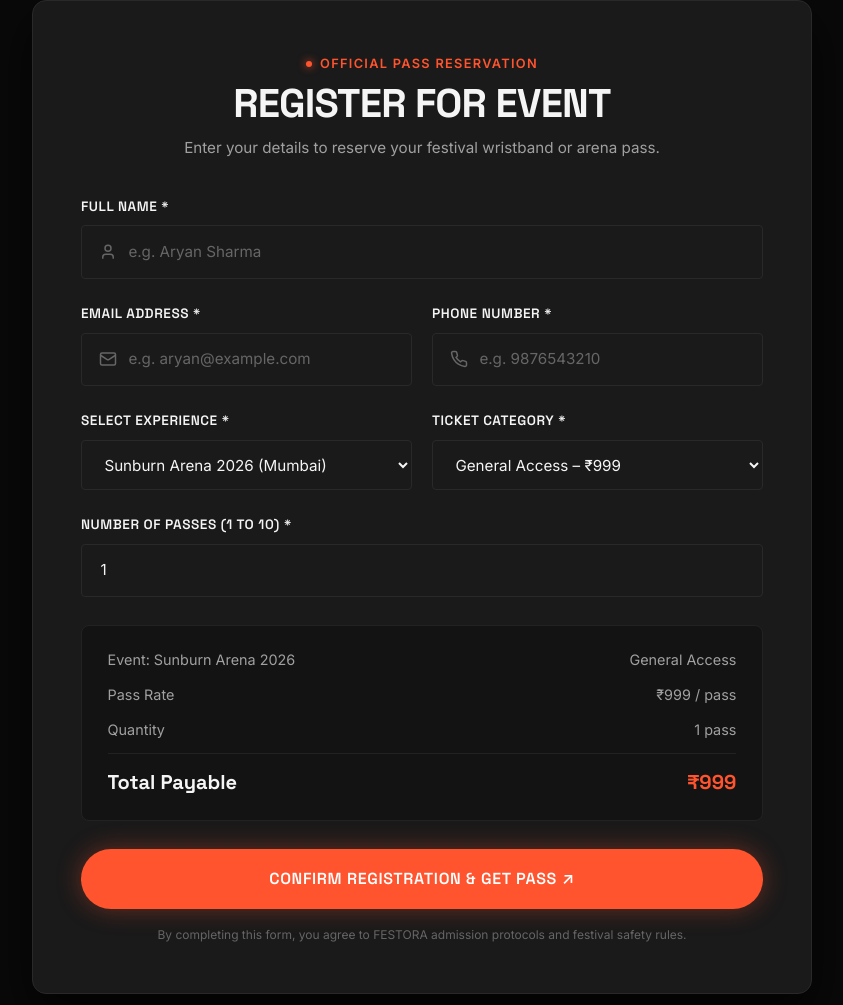
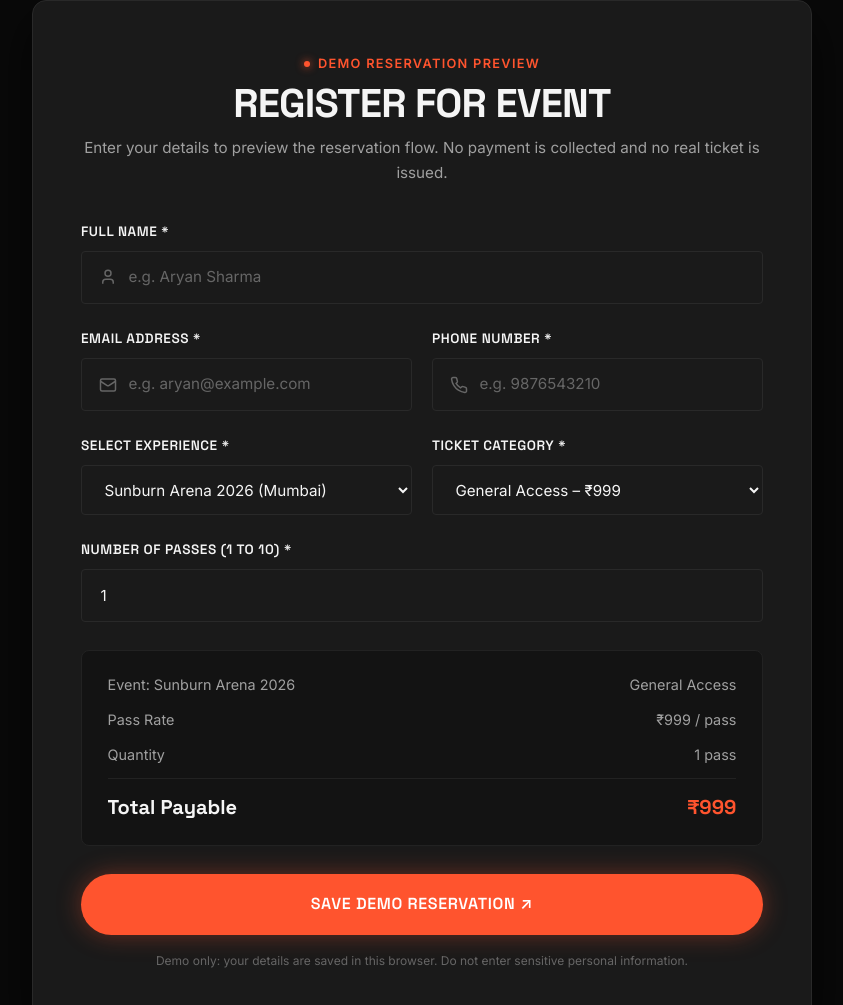
Before and after one commit to kris-5710/ilm, a plain HTML site: page registration.html in a window 1280 px wide. Shown: the part 136-1141 px from the top of the page, without its empty margins (218-1061 px from the left). Drawn offline with Linux system fonts and the light colour scheme.

Commit message:
Label local registration as a demo, not a real ticket

```diff
--- a/registration.html
+++ b/registration.html
@@ -4,7 +4,7 @@
   <meta charset="UTF-8">
   <meta name="viewport" content="width=device-width, initial-scale=1.0">
   <title>Event Registration – FESTORA</title>
-  <meta name="description" content="Official event pass registration. Reserve tickets for concerts and festivals with instant confirmation.">
+  <meta name="description" content="Demo event registration preview. Reservations are stored locally in this browser and are not paid tickets.">
   <meta name="theme-color" content="#090909">
 
   <!-- Core Stylesheets -->
@@ -88,9 +88,9 @@
       <div class="registration-container" id="registration-form-wrap">
 
         <div class="registration-header">
-          <span class="section-tag" style="margin-bottom:0.4rem;">OFFICIAL PASS RESERVATION</span>
+          <span class="section-tag" style="margin-bottom:0.4rem;">DEMO RESERVATION PREVIEW</span>
           <h1 class="registration-title">REGISTER FOR EVENT</h1>
-          <p class="registration-sub">Enter your details to reserve your festival wristband or arena pass.</p>
+          <p class="registration-sub">Enter your details to preview the reservation flow. No payment is collected and no real ticket is issued.</p>
         </div>
 
         <form id="registration-form" novalidate>
@@ -190,11 +190,11 @@
 
           <!-- Submit Button -->
           <button type="submit" id="btn-submit-registration" class="btn btn-primary btn-pill btn-block btn-lg glow-orange">
-            <span>CONFIRM REGISTRATION & GET PASS ↗</span>
+            <span>SAVE DEMO RESERVATION ↗</span>
           </button>
 
           <p style="font-size:0.75rem;color:var(--text-muted);text-align:center;margin-top:1rem;">
-            By completing this form, you agree to FESTORA admission protocols and festival safety rules.
+            Demo only: your details are saved in this browser. Do not enter sensitive personal information.
           </p>
 
         </form>
@@ -212,7 +212,7 @@
 
         <h2 class="confirmation-title">YOU'RE ON THE LIST!</h2>
         <p class="confirmation-sub">
-          Your festival registration has been successfully recorded and confirmed. Your official pass details are displayed below.
+          Your demo reservation has been saved in this browser only. This is not a paid ticket or verified admission pass.
         </p>
 
         <!-- Digital Pass Card -->
@@ -220,7 +220,7 @@
 
           <div class="ticket-pass-header">
             <div>
-              <span class="badge badge-yellow" id="confirm-badge">CONFIRMED PASS</span>
+              <span class="badge badge-yellow" id="confirm-badge">DEMO RESERVATION</span>
               <h3 class="ticket-pass-event-title" id="confirm-event-name">Sunburn Arena 2025</h3>
               <p style="font-size:0.82rem;color:var(--text-secondary);margin:0;" id="confirm-event-date-venue">
                 Dec 12, 2025 • D.Y. Patil Stadium, Mumbai
```
